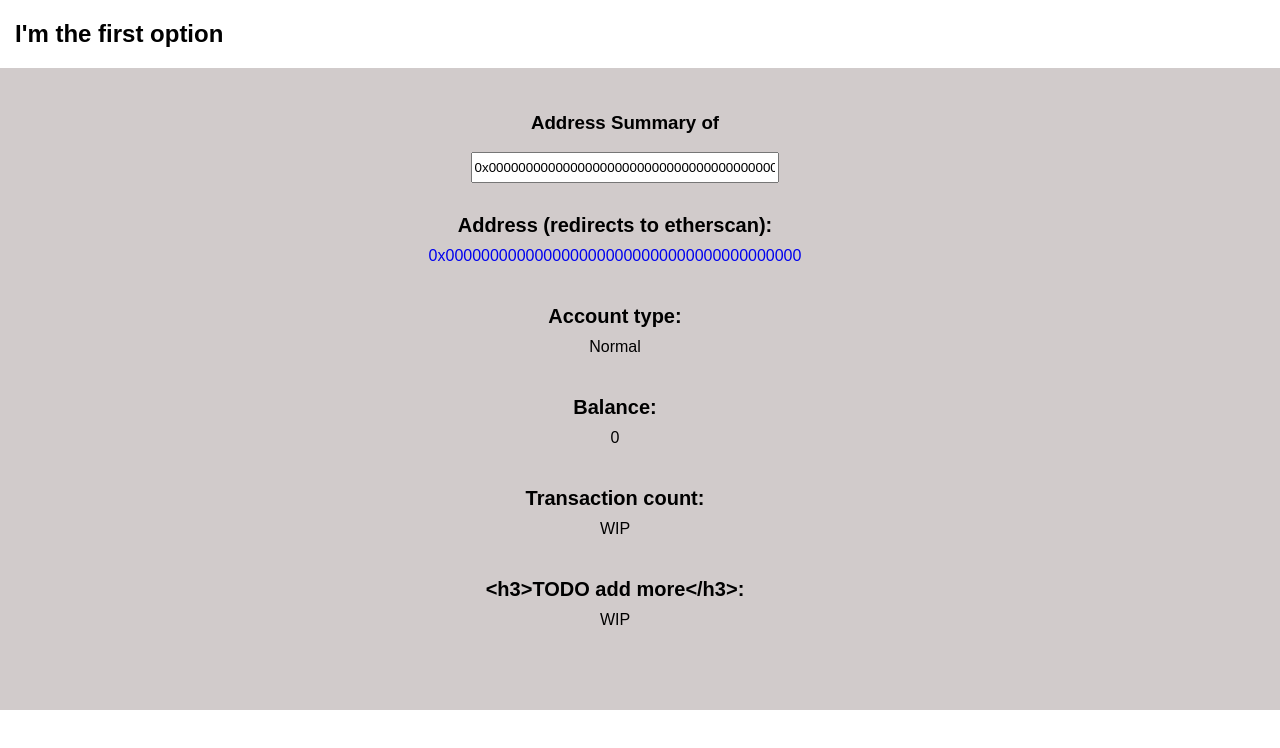
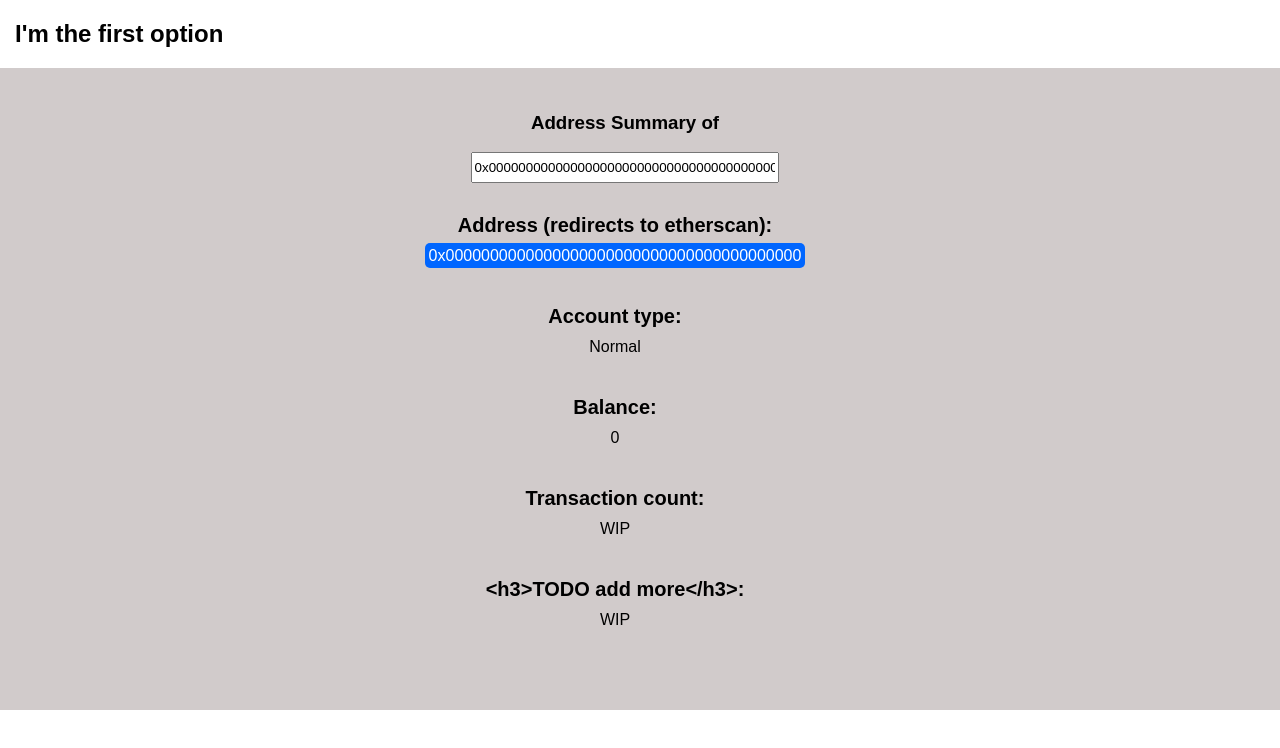
Before and after one commit to tomas302/react-ethereum-summary, a React (Create React App) app: page / in a window 1280 px wide. Shown: the top 748 px of the page. Built offline with nearby package versions, Linux system fonts and the light colour scheme; what @parity/api would draw is missing.

Commit message:
Added styles to address link.

```diff
--- a/src/Option1.css
+++ b/src/Option1.css
@@ -37,7 +37,16 @@
 }
 
 .detail_item a {
+    padding: 4px;
     text-decoration: none;
+    color: rgb(255, 255, 255);
+    background-color: rgb(0, 102, 255);
+    border-radius: 5px;
+}
+
+.detail_item a:hover {
+    color: white;
+    background-color: rgb(0, 0, 0);
 }
 
 .error {
```
